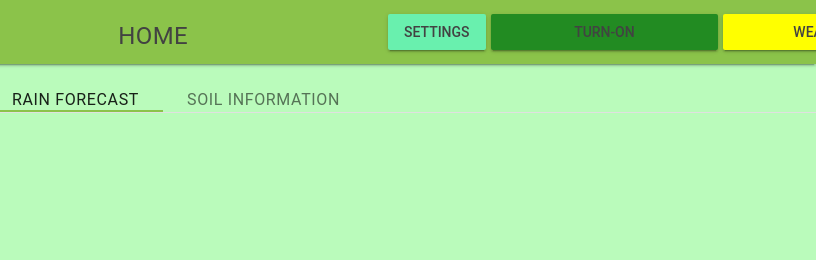
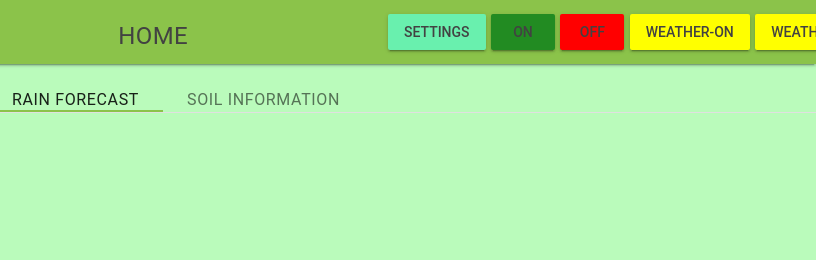
Before and after one commit to snehalgupta/Intelliwater, a website: page index (2).html in a window 1280 px wide. Shown: the top 260 px of the page, 464-1280 px from the left. Drawn offline with nearby package versions, Linux system fonts and the light colour scheme.

Commit message:
Header buttons
The buttons for the header have been added. When ON is clicked, OFF is made visible, and vice versa. Same goes for weather off and weather on.

```diff
--- a/index (2).html
+++ b/index (2).html
@@ -7,9 +7,6 @@
     <script src="http://ajax.googleapis.com/ajax/libs/jquery/1.11.2/jquery.min.js"></script>
     <script type="text/javascript">
     var path = "C:\\Users\\Snehal\\Desktop\\IntelliWater\\settings.txt";
-
-
-
 
     function onoff(){
       currentvalue=document.getElementById('onoff').value;
@@ -298,10 +295,12 @@ function timerset(){
       <button class="mdl-button mdl-js-button mdl-button--raised mdl-js-ripple-effect mdl-button--accent" onclick="hose();">
         SETTINGS
       </button>
-      <!-- Accent-colored raised button with ripple -->
-     <input class="mdl-button mdl-js-button mdl-button--raised mdl-js-ripple-effect mdl-button--accent" value="TURN-ON" id="onoff" onclick="onoff();" style="background-color:#228B22">
-      <input class="mdl-button mdl-js-button mdl-button--raised mdl-js-ripple-effect mdl-button--accent" value="Weather ON" id="onoff1" onclick="onoff1();" style="background-color:#ffff00">
-      </span>
+      <button class="mdl-button mdl-js-button mdl-button--raised mdl-js-ripple-effect mdl-button--accent" style="background-color :#228B22">ON</button>
+      <button class="mdl-button mdl-js-button mdl-button--raised mdl-js-ripple-effect mdl-button--accent" style="background-color:#FF0000">OFF</button>
+      <button class="mdl-button mdl-js-button mdl-button--raised mdl-js-ripple-effect mdl-button--accent" style="background-color:#ffff00" >WEATHER-ON</button>
+      <button class="mdl-button mdl-js-button mdl-button--raised mdl-js-ripple-effect mdl-button--accent" style="background-color:#ffff00">WEATHER-OFF</button>
+	      <!-- Accent-colored raised button with ripple -->
+     </span>
     </div>
   </header>
     <main class="mdl-layout__content">
```
